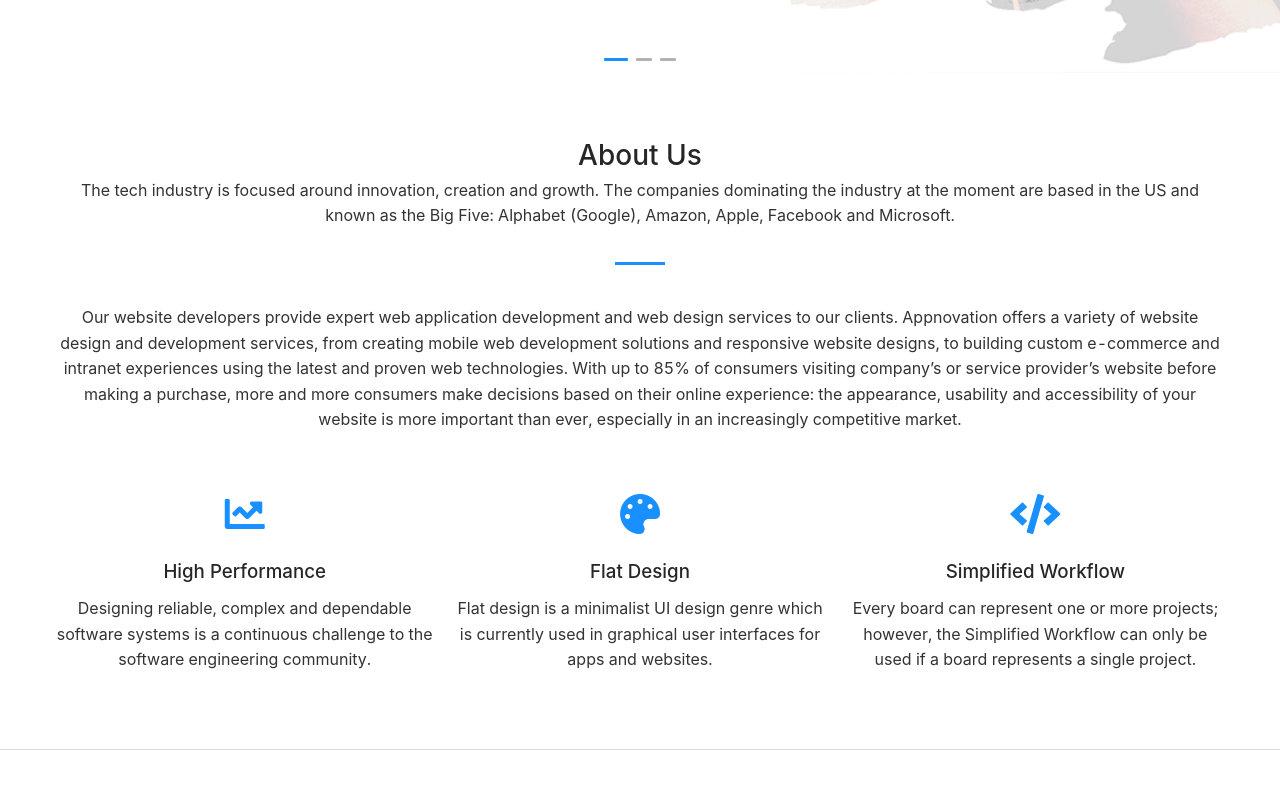
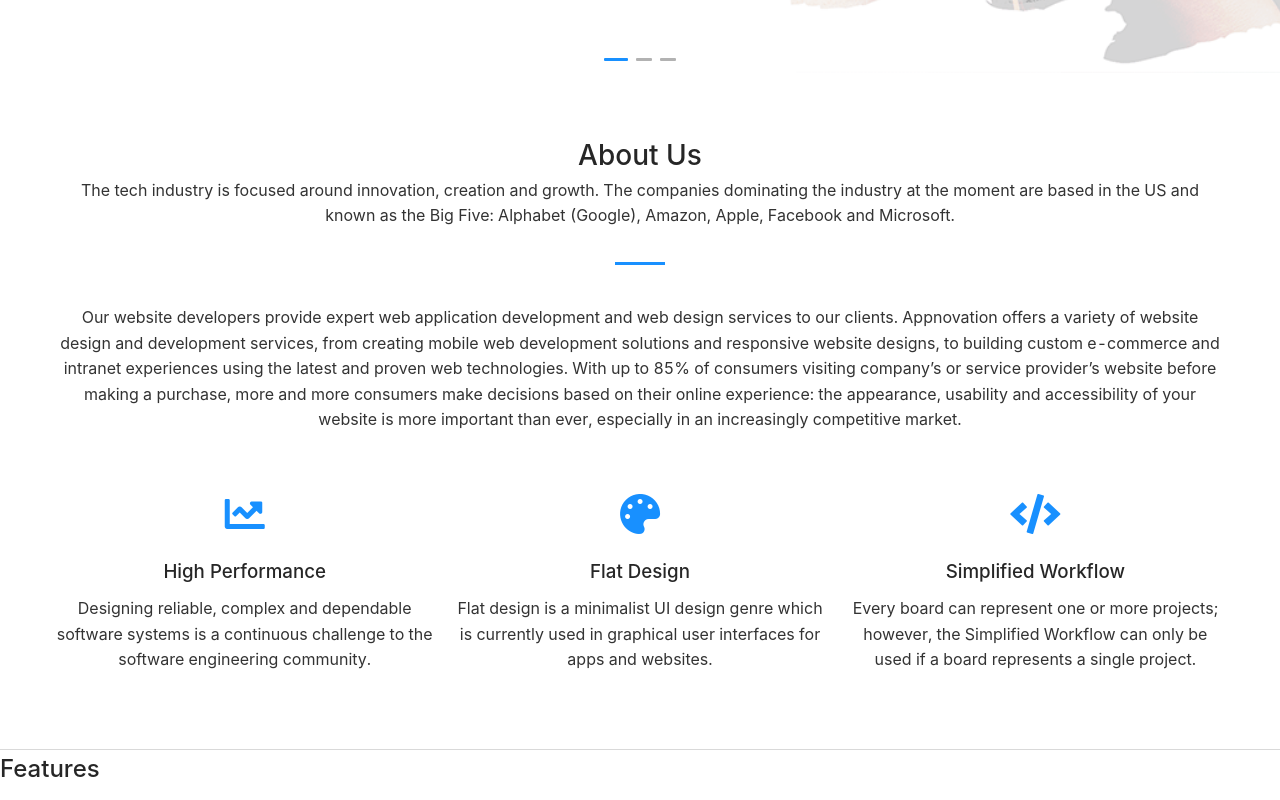
Before and after one commit to mrimmoaee/React-with-Ant-design, a React (Create React App) app: page / in a window 1280 px wide. Shown: the part 727-1527 px from the top of the page. Before the commit the page ends 1477 px from the top, so only its background shows below. Built offline with nearby package versions, Linux system fonts and the light colour scheme.

Commit message:
feature added

```diff
--- /dev/null
+++ b/src/components/home/feature.js
@@ -0,0 +1,7 @@
+import React from "react";
+
+function AppFeature() {
+  return <h1>Features</h1>;
+}
+
+export default AppFeature;
--- a/src/views/home.js
+++ b/src/views/home.js
@@ -1,14 +1,16 @@
-import React from 'react';
+import React from "react";
 import AppHero from "../components/home/hero";
 import AppAbout from "../components/home/about";
+import AppFeature from "../components/home/feature";
 
 function AppHome() {
-    return(
-       <div className="main">
-           <AppHero/>
-           <AppAbout/>
-       </div>
-    );
+  return (
+    <div className='main'>
+      <AppHero />
+      <AppAbout />
+      <AppFeature />
+    </div>
+  );
 }
 
 export default AppHome;
```
